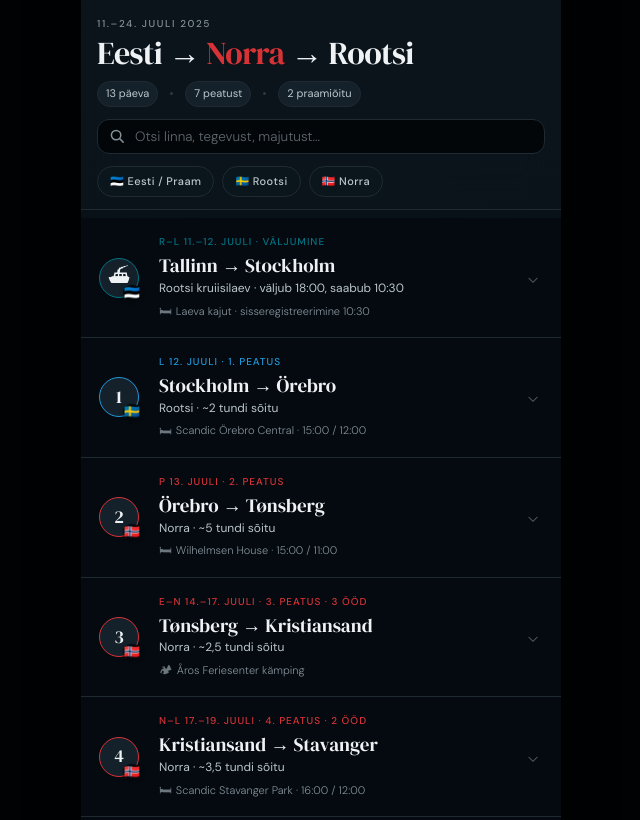
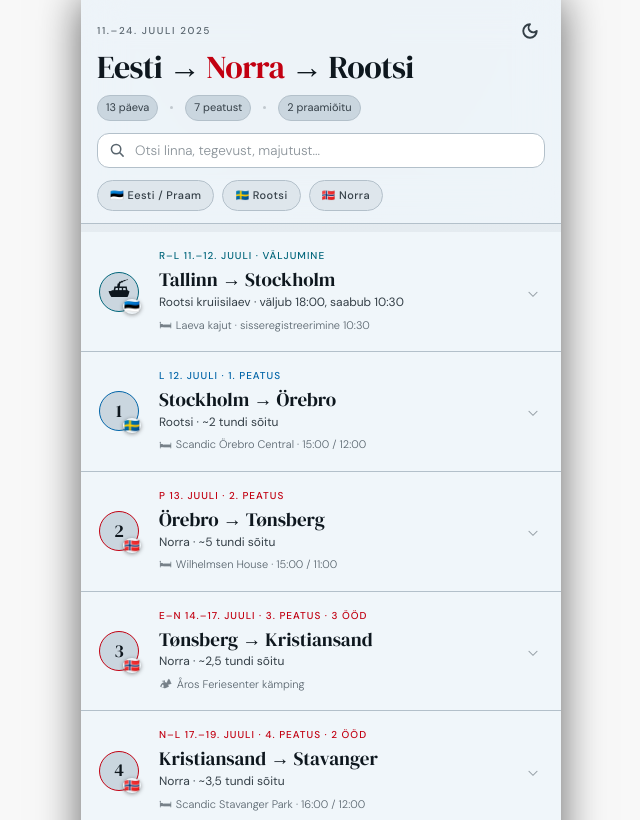
Before and after one commit to kenliivik/Norra, a plain HTML site: page index.html in a window 1280 px wide. Shown: the top 820 px of the page, without its empty margins (319-959 px from the left). Drawn offline with Linux system fonts and the light colour scheme.

Commit message:
Add files via upload

```diff
--- a/index.html
+++ b/index.html
@@ -9,36 +9,82 @@
 <link rel="preconnect" href="https://fonts.googleapis.com">
 <link rel="preconnect" href="https://fonts.gstatic.com" crossorigin>
 <link href="https://fonts.googleapis.com/css2?family=DM+Sans:ital,opsz,wght@0,9..40,300;0,9..40,400;0,9..40,500;0,9..40,700;1,9..40,300&family=DM+Serif+Display&display=swap" rel="stylesheet">
+<script>
+  // Block-blocking script to prevent theme flashing on load
+  const storedTheme = localStorage.getItem('theme');
+  if (storedTheme === 'light' || (!storedTheme && window.matchMedia && window.matchMedia('(prefers-color-scheme: light)').matches)) {
+    document.documentElement.classList.add('light');
+  }
+</script>
 <style>
 
 /* ╔══════════════════════════════════════════════╗
-   ║  DESIGN SYSTEM · NORDIC DARK NIGHT           ║
+   ║  DESIGN SYSTEM · NORDIC DUAL SCHEMA          ║
    ╚══════════════════════════════════════════════╝ */
 :root {
   color-scheme: dark;
   --in-oklab: in oklab;
 
-  /* Premium OKLCH Color Palette */
-  --bg-main: oklch(14% 0.015 240);
-  --bg-surface: oklch(19% 0.02 240);
-  --bg-surface-raised: oklch(24% 0.025 240);
-  --border-subtle: oklch(28% 0.02 240);
-  --border-focus: oklch(50% 0.08 240);
-
-  /* Typography Colors (Ensuring high contrast >= 4.5:1) */
-  --text-primary: oklch(96% 0.005 240);
-  --text-secondary: oklch(82% 0.015 240);
-  --text-muted: oklch(65% 0.02 240);
-
-  /* Country & Component Accents */
-  --accent-ee: oklch(68% 0.08 190);      /* Glacier Blue */
+  /* Enhanced Contrast Dark Mode */
+  --bg-main: oklch(18% 0.02 240);
+  --bg-gradient-start: oklch(22% 0.03 240);
+  --bg-surface: oklch(24% 0.025 240);
+  --bg-surface-raised: oklch(30% 0.03 240);
+  --bg-header: oklch(24% 0.025 240 / 82%);
+  --bg-search: oklch(12% 0.01 240);
+  --card-body-bg: oklch(14% 0.015 240);
+  --border-subtle: oklch(34% 0.03 240);
+  --border-focus: oklch(55% 0.08 240);
+
+  /* Typography Colors */
+  --text-primary: oklch(98% 0.002 240);
+  --text-secondary: oklch(88% 0.01 240);
+  --text-muted: oklch(74% 0.015 240);
+
+  /* Component UI Variables */
+  --btn-bg: var(--bg-surface-raised);
+  --btn-text: var(--text-primary);
+  --btn-border: var(--border-subtle);
+
+  /* Country & Component Accents (Dark Mode) */
+  --accent-ee: oklch(72% 0.08 190);      /* Glacier Blue */
   --accent-se: oklch(65% 0.14 240);      /* Nordic Blue */
   --accent-no: oklch(58% 0.20 25);       /* Norway Crimson */
-  --accent-ferry: oklch(50% 0.10 210);   /* Marine Teal */
+  --accent-ferry: oklch(55% 0.10 210);   /* Marine Teal */
   --accent-note: oklch(78% 0.12 85);      /* Warm Timber Amber */
 
   --font-sans: 'DM Sans', -apple-system, sans-serif;
   --font-serif: 'DM Serif Display', Georgia, serif;
+}
+
+/* Light Theme Overrides (High Legibility Editorial) */
+html.light {
+  color-scheme: light;
+
+  --bg-main: oklch(97% 0.008 240);
+  --bg-gradient-start: oklch(93% 0.01 240);
+  --bg-surface: oklch(92% 0.012 240);
+  --bg-surface-raised: oklch(87% 0.018 240);
+  --bg-header: oklch(97% 0.008 240 / 82%);
+  --bg-search: oklch(100% 0 0);
+  --card-body-bg: oklch(95% 0.006 240);
+  --border-subtle: oklch(80% 0.02 240);
+  --border-focus: oklch(50% 0.12 240);
+
+  --text-primary: oklch(20% 0.02 240);
+  --text-secondary: oklch(36% 0.02 240);
+  --text-muted: oklch(50% 0.02 240);
+
+  --btn-bg: oklch(100% 0 0);
+  --btn-text: var(--text-primary);
+  --btn-border: var(--border-subtle);
+
+  /* Country & Component Accents (Light Mode) */
+  --accent-ee: oklch(55% 0.10 190);
+  --accent-se: oklch(48% 0.15 240);
+  --accent-no: oklch(50% 0.22 25);
+  --accent-ferry: oklch(45% 0.12 210);
+  --accent-note: oklch(45% 0.12 85);
 }
 
 /* ── BASE & RESET ────────────────────────────── */
@@ -50,14 +96,18 @@
 
 html {
   -webkit-text-size-adjust: 100%;
-  background-color: oklch(8% 0.01 240); /* Fallback dark outer fill */
+  background-color: oklch(8% 0.01 240);
   scrollbar-color: var(--border-subtle) transparent;
   scrollbar-width: thin;
 }
 
+html.light {
+  background-color: oklch(98% 0 0);
+}
+
 body {
   background: var(--bg-main);
-  background-image: radial-gradient(circle at 50% 0%, oklch(18% 0.02 240), var(--bg-main));
+  background-image: radial-gradient(circle at 50% 0%, var(--bg-gradient-start), var(--bg-main));
   color: var(--text-primary);
   font-family: var(--font-sans);
   font-weight: 300;
@@ -89,7 +139,7 @@
   position: sticky;
   top: 0;
   z-index: 100;
-  background: oklch(19% 0.02 240 / 82%);
+  background: var(--bg-header);
   backdrop-filter: blur(20px);
   -webkit-backdrop-filter: blur(20px);
   border-bottom: 1px solid var(--border-subtle);
@@ -106,7 +156,6 @@
   letter-spacing: 0.16em;
   text-transform: uppercase;
   color: var(--text-muted);
-  margin-bottom: 4px;
 }
 
 .header-title {
@@ -156,7 +205,7 @@
   display: flex;
   align-items: center;
   gap: 10px;
-  background: oklch(12% 0.01 240);
+  background: var(--bg-search);
   border: 1px solid var(--border-subtle);
   border-radius: 12px;
   padding: 8px 12px;
@@ -462,7 +511,7 @@
 }
 
 .card-body {
-  background: oklch(11% 0.01 240);
+  background: var(--card-body-bg);
   border-top: 1px solid var(--border-subtle);
   padding: 20px 16px 24px;
 }
@@ -498,9 +547,9 @@
 }
 
 .btn-primary {
-  background: var(--bg-surface-raised);
-  color: var(--text-primary);
-  border-color: var(--border-subtle);
+  background: var(--btn-bg);
+  color: var(--btn-text);
+  border-color: var(--btn-border);
 }
 
 .btn-primary:active {
@@ -548,6 +597,9 @@
 .head-park    { color: var(--accent-se); }
 .head-food    { color: var(--accent-no); }
 .head-toddler { color: oklch(75% 0.10 150); } /* Custom Sage Green */
+
+html.light .head-toddler { color: oklch(45% 0.10 150); }
+
 .head-note    { color: var(--accent-note); }
 
 .section-body {
@@ -771,13 +823,60 @@
   outline-offset: 2px;
 }
 
+/* ── THEME TOGGLE BUTTON ────────────────────── */
+.theme-toggle-btn {
+  background: transparent;
+  border: none;
+  color: var(--text-secondary);
+  cursor: pointer;
+  padding: 6px;
+  border-radius: 50%;
+  display: flex;
+  align-items: center;
+  justify-content: center;
+  -webkit-tap-highlight-color: transparent;
+  transition: background-color 0.2s, color 0.2s, transform 0.1s;
+}
+
+.theme-toggle-btn:active {
+  transform: scale(0.9);
+  background-color: var(--bg-surface-raised);
+}
+
+.theme-toggle-btn .moon-icon {
+  display: none;
+}
+
+.theme-toggle-btn .sun-icon {
+  display: block;
+}
+
+html.light .theme-toggle-btn .moon-icon {
+  display: block;
+}
+
+html.light .theme-toggle-btn .sun-icon {
+  display: none;
+}
+
 </style>
 </head>
 <body>
 
 <header class="site-header">
   <div class="header-inner">
-    <div class="header-kicker">11.–24. juuli 2025</div>
+    <div style="display: flex; justify-content: space-between; align-items: center; margin-bottom: 4px;">
+      <div class="header-kicker" style="margin-bottom: 0;">11.–24. juuli 2025</div>
+      <button id="themeToggle" aria-label="Lülita teemat" class="theme-toggle-btn">
+        <svg class="sun-icon" width="18" height="18" viewBox="0 0 24 24" fill="none" stroke="currentColor" stroke-width="2.5" stroke-linecap="round" stroke-linejoin="round">
+          <circle cx="12" cy="12" r="4" />
+          <path d="M12 2v2M12 20v2M4.93 4.93l1.41 1.41M17.66 17.66l1.41 1.41M2 12h2M20 12h2M6.34 17.66l-1.41 1.41M19.07 4.93l-1.41 1.41" />
+        </svg>
+        <svg class="moon-icon" width="18" height="18" viewBox="0 0 24 24" fill="none" stroke="currentColor" stroke-width="2.5" stroke-linecap="round" stroke-linejoin="round">
+          <path d="M12 3a6 6 0 0 0 9 9 9 9 0 1 1-9-9Z" />
+        </svg>
+      </button>
+    </div>
     <h1 class="header-title">Eesti → <em>Norra</em> → Rootsi</h1>
     <div class="header-meta">
       <span class="meta-pill">13 päeva</span>
@@ -1596,6 +1695,13 @@
       }
     });
   });
+
+  // ── THEME SWITCHER CONTROLLER ──
+  const themeToggleBtn = document.getElementById('themeToggle');
+  themeToggleBtn.addEventListener('click', () => {
+    const isLight = document.documentElement.classList.toggle('light');
+    localStorage.setItem('theme', isLight ? 'light' : 'dark');
+  });
 </script>
 
 </body>
```
